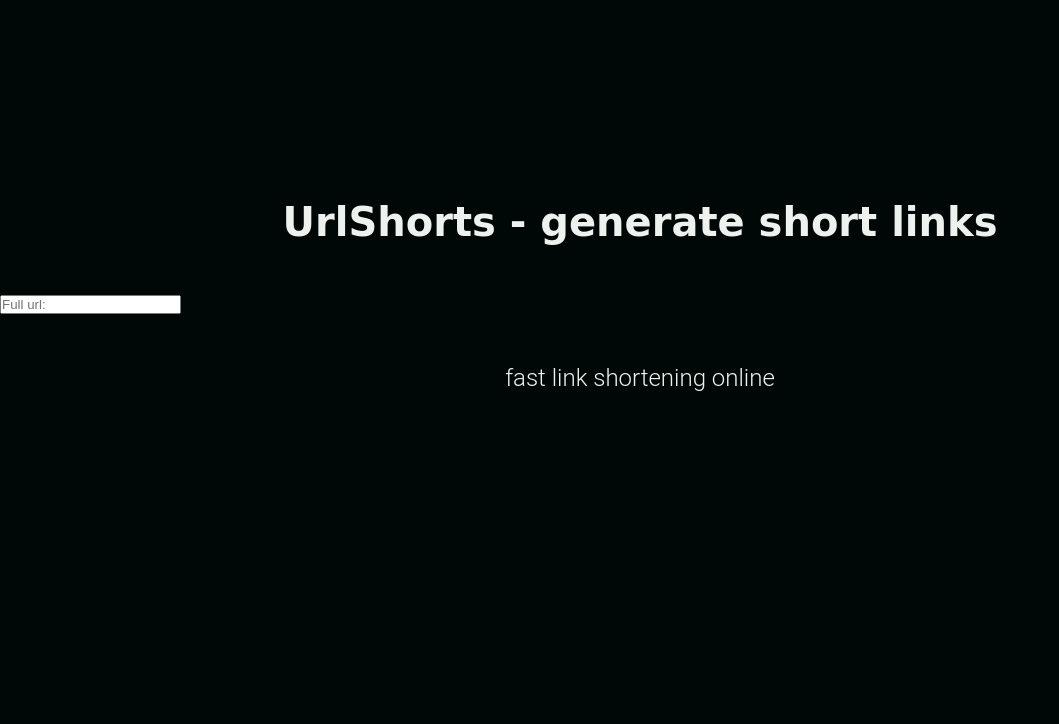
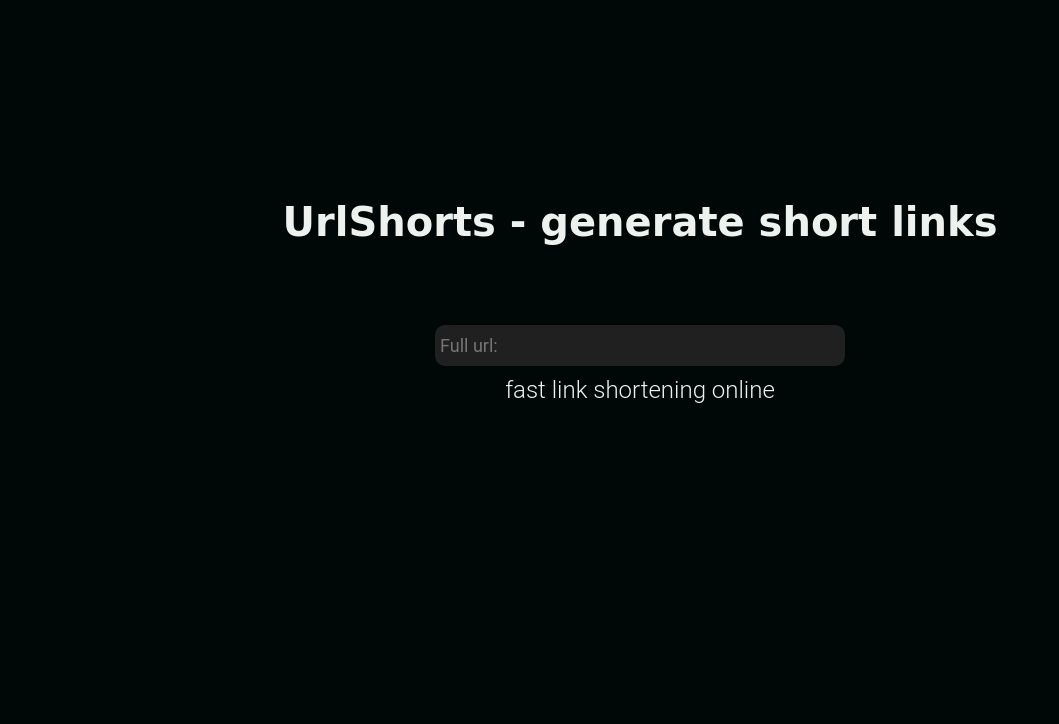
Before and after one commit to Konstantin-create/url-shorter, a Flask app: page / in a window 1280 px wide. Shown: the part 76-800 px from the top of the page, without its empty margins (0-1059 px from the left). Run offline with Flask 2, Linux system fonts and the light colour scheme.

Commit message:
edit: index page styles

```diff
--- a/app/static/css/index_styles.css
+++ b/app/static/css/index_styles.css
@@ -37,7 +37,7 @@
     font-size: 24px;
     font-weight: 300;
     color: #EDF2EF;
-    margin-top: 50px;
+    margin-top: 10px;
     text-align: center;
 }
 
@@ -72,9 +72,24 @@
     width: 100%;
 }
 
-.image-form {
+.url-form {
     display: flex;
     justify-content: space-around;
+}
+
+.url-form-input {
+    font-family: Roboto, sans-serif;
+    font-size: 18px;
+
+    color: #EDF2EF;
+    background-color: #202020;
+
+    border-radius: 10px;
+    border: none;
+
+    padding: 10px 5px;
+    width: 400px;
+    margin-top: 30px;
 }
 
 @media (max-width: 725px) {
```
